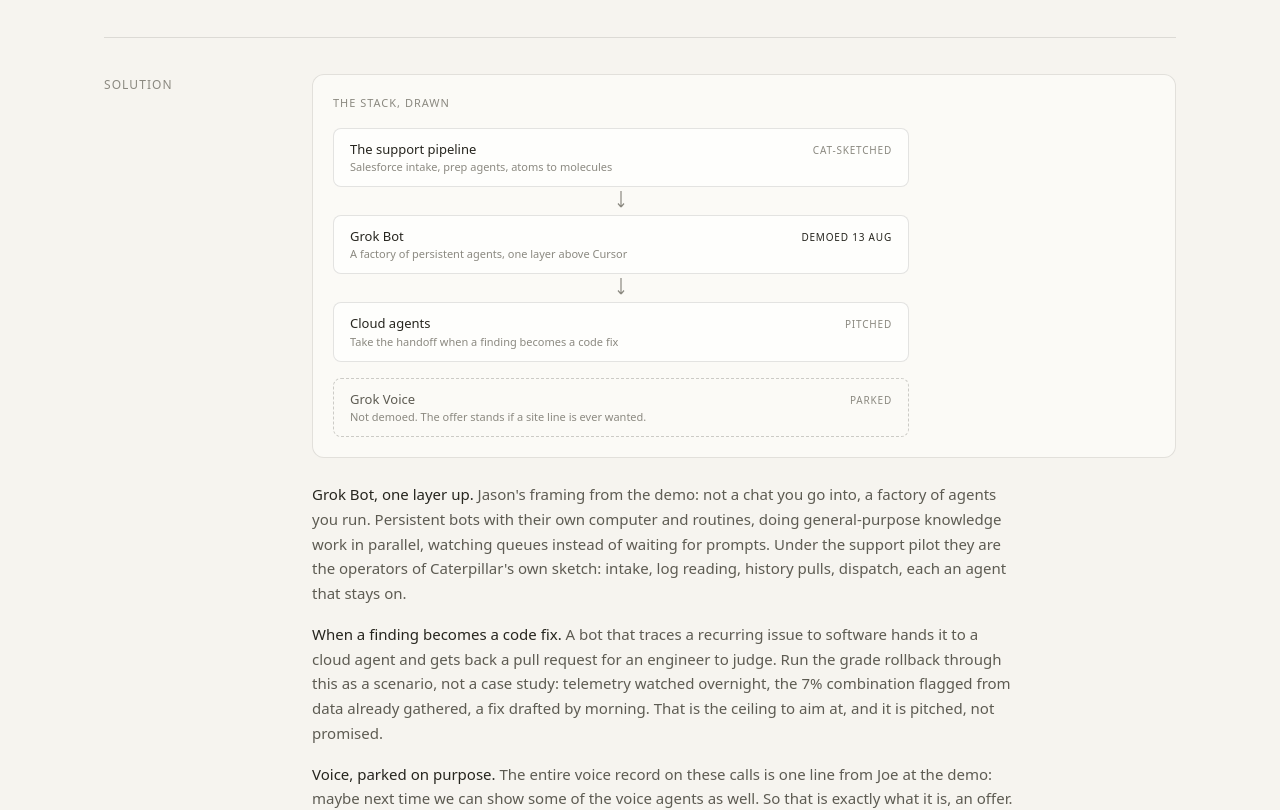
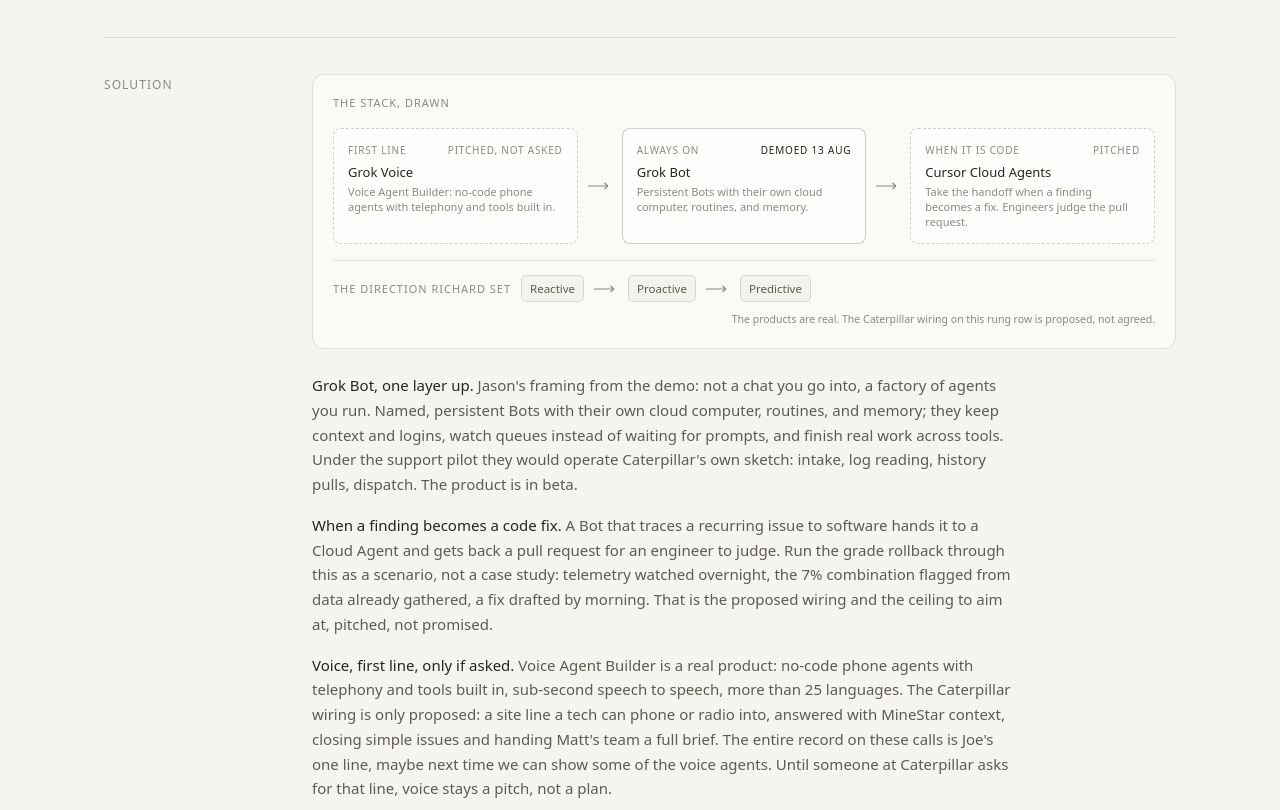
Before and after one commit to Speediing/cat-map, a Next.js app: page / in a window 1280 px wide. Shown: the part 6589-7399 px from the top of the page. Built offline with nearby package versions, Linux system fonts and the light colour scheme.

Commit message:
Rework the stack section from the old-site product sheets: three-rung row IA with honesty chips, product facts labeled pitch, wiring labeled proposed
Co-authored-by: Jason Wiker <jason.wiker@gmail.com>

```diff
--- a/src/components/diagrams.tsx
+++ b/src/components/diagrams.tsx
@@ -44,23 +44,6 @@ function ArrowRight({ className = "" }: { className?: string }) {
     >
       <path
         d="M0 4h20m0 0l-3.5-3M20 4l-3.5 3"
-        fill="none"
-        stroke="currentColor"
-        strokeWidth="1.2"
-      />
-    </svg>
-  );
-}
-
-function ArrowDown({ className = "" }: { className?: string }) {
-  return (
-    <svg
-      viewBox="0 0 8 20"
-      aria-hidden
-      className={`h-5 w-2 shrink-0 text-ink-faint ${className}`}
-    >
-      <path
-        d="M4 0v16m0 0l-3-3.5M4 16l3-3.5"
         fill="none"
         stroke="currentColor"
         strokeWidth="1.2"
@@ -233,45 +216,51 @@ export function SupportFlow() {
 
 export function SupportStack() {
   return (
-    <DiagramPanel caption={stackDiagram.caption}>
-      <div className="max-w-[36rem]">
-        {stackDiagram.layers.map((layer, index) => (
-          <Fragment key={layer.name}>
-            {index > 0 ? (
-              <div className="flex justify-center py-1">
-                <ArrowDown />
+    <DiagramPanel caption={stackDiagram.caption} minWidth="44rem">
+      <div className="flex items-stretch gap-2.5">
+        {stackDiagram.rungs.map((rung, index) => (
+          <Fragment key={rung.name}>
+            {index > 0 ? <ArrowRight className="w-5 self-center" /> : null}
+            <div
+              className={`flex-1 rounded-lg border bg-white/70 p-3.5 ${
+                rung.status === "Demoed 13 Aug"
+                  ? "border-hairline-strong"
+                  : "border-dashed border-hairline-strong"
+              }`}
+            >
+              <div className="flex items-baseline justify-between gap-3">
+                <span className="font-mono text-[10px] uppercase tracking-[0.08em] text-ink-faint">
+                  {rung.role}
+                </span>
+                <span
+                  className={`font-mono text-[10px] uppercase tracking-[0.08em] ${
+                    rung.status === "Demoed 13 Aug" ? "text-ink" : "text-ink-faint"
+                  }`}
+                >
+                  {rung.status}
+                </span>
               </div>
-            ) : null}
-            <div className="flex items-baseline justify-between gap-4 rounded-lg border border-hairline bg-white/70 px-4 py-3">
-              <div>
-                <div className="text-[13px] leading-tight font-medium">{layer.name}</div>
-                <div className="mt-0.5 text-[11px] leading-snug text-ink-faint">
-                  {layer.sub}
-                </div>
-              </div>
-              <span
-                className={`shrink-0 font-mono text-[10px] uppercase tracking-[0.08em] ${
-                  layer.status === "Demoed 13 Aug" ? "text-ink" : "text-ink-faint"
-                }`}
-              >
-                {layer.status}
-              </span>
+              <div className="mt-1.5 text-[13px] leading-tight font-medium">{rung.name}</div>
+              <p className="mt-1 text-[11px] leading-snug text-ink-faint">{rung.sub}</p>
             </div>
           </Fragment>
         ))}
-        <div className="mt-4 flex items-baseline justify-between gap-4 rounded-lg border border-dashed border-hairline-strong px-4 py-3">
-          <div>
-            <div className="text-[13px] leading-tight font-medium text-ink-muted">
-              {stackDiagram.aside.name}
-            </div>
-            <div className="mt-0.5 text-[11px] leading-snug text-ink-faint">
-              {stackDiagram.aside.sub}
-            </div>
-          </div>
-          <span className="shrink-0 font-mono text-[10px] uppercase tracking-[0.08em] text-ink-faint">
-            {stackDiagram.aside.status}
-          </span>
-        </div>
+      </div>
+      <div className="mt-4 flex flex-wrap items-center gap-2.5 border-t border-hairline pt-3.5">
+        <span className="text-[11px] uppercase tracking-[0.09em] text-ink-faint">
+          {stackDiagram.directionCaption}
+        </span>
+        {stackDiagram.direction.map((step, index) => (
+          <Fragment key={step}>
+            {index > 0 ? <ArrowRight className="w-5" /> : null}
+            <span className="rounded-[5px] border border-hairline bg-panel/50 px-2 py-1 text-[11.5px] text-ink-muted">
+              {step}
+            </span>
+          </Fragment>
+        ))}
+        <span className="ml-auto font-mono text-[10.5px] text-ink-faint">
+          {stackDiagram.footnote}
+        </span>
       </div>
     </DiagramPanel>
   );
--- a/src/content/plan.ts
+++ b/src/content/plan.ts
@@ -323,38 +323,43 @@ export const support = {
   note: "MineStar modernization follows as priority two." as string | null,
 };
 
-/** Stack diagram: what sits under the support pipeline, with honest status chips. */
+/**
+ * Stack diagram: the three-rung row under the support pipeline.
+ * Status chips carry the honesty: demoed vs pitched vs never asked for.
+ */
 export const stackDiagram = {
   caption: "The stack, drawn",
-  layers: [
+  rungs: [
     {
-      name: "The support pipeline",
-      sub: "Salesforce intake, prep agents, atoms to molecules",
-      status: "Cat-sketched",
+      name: "Grok Voice",
+      role: "First line",
+      sub: "Voice Agent Builder: no-code phone agents with telephony and tools built in.",
+      status: "Pitched, not asked",
     },
     {
       name: "Grok Bot",
-      sub: "A factory of persistent agents, one layer above Cursor",
+      role: "Always on",
+      sub: "Persistent Bots with their own cloud computer, routines, and memory.",
       status: "Demoed 13 Aug",
     },
     {
-      name: "Cloud agents",
-      sub: "Take the handoff when a finding becomes a code fix",
+      name: "Cursor Cloud Agents",
+      role: "When it is code",
+      sub: "Take the handoff when a finding becomes a fix. Engineers judge the pull request.",
       status: "Pitched",
     },
   ],
-  aside: {
-    name: "Grok Voice",
-    sub: "Not demoed. The offer stands if a site line is ever wanted.",
-    status: "Parked",
-  },
+  directionCaption: "The direction Richard set",
+  direction: ["Reactive", "Proactive", "Predictive"],
+  footnote:
+    "The products are real. The Caterpillar wiring on this rung row is proposed, not agreed.",
 };
 
 export const stack = {
   id: "stack",
   kicker: "Under priority one",
   title: "The stack under support",
-  lede: "What SpaceXAI would run beneath Richard's first pilot. Grok Bot is the piece Caterpillar has already seen and reacted to; cloud agents take the code-fix handoff; voice agents stay parked until someone asks for a site line.",
+  lede: "Three rungs under Richard's first pilot: Grok Voice as the proposed first line, Grok Bot always on, Cursor Cloud Agents when it is code. The products are real; the Caterpillar wiring stays labeled proposed. Grok Bot is the rung Caterpillar has seen and reacted to.",
   problem: [
     "Our read of the build: Swaran's atoms and molecules need an operator. Something has to keep the small agents alive, hand them tickets, watch their output, and escalate what matters, around the clock. A chat window does not do that, and most of support is general-purpose knowledge work that never touches an IDE.",
     "Caterpillar has seen the layer that does. Grok Bot was demoed on 13 August. Ritesh: \"what you're showing here is exactly what I had in mind when it comes to support.\" Sai's words: \"nothing less than a magic.\" Swaran asked for access before the call ended, and Dustin's question the next day was the right one, whether data leaves the four walls. Same answer as Cursor: it does not.",
@@ -362,15 +367,15 @@ export const stack = {
   solution: [
     {
       lead: "Grok Bot, one layer up.",
-      text: "Jason's framing from the demo: not a chat you go into, a factory of agents you run. Persistent bots with their own computer and routines, doing general-purpose knowledge work in parallel, watching queues instead of waiting for prompts. Under the support pilot they are the operators of Caterpillar's own sketch: intake, log reading, history pulls, dispatch, each an agent that stays on.",
+      text: "Jason's framing from the demo: not a chat you go into, a factory of agents you run. Named, persistent Bots with their own cloud computer, routines, and memory; they keep context and logins, watch queues instead of waiting for prompts, and finish real work across tools. Under the support pilot they would operate Caterpillar's own sketch: intake, log reading, history pulls, dispatch. The product is in beta.",
     },
     {
       lead: "When a finding becomes a code fix.",
-      text: "A bot that traces a recurring issue to software hands it to a cloud agent and gets back a pull request for an engineer to judge. Run the grade rollback through this as a scenario, not a case study: telemetry watched overnight, the 7% combination flagged from data already gathered, a fix drafted by morning. That is the ceiling to aim at, and it is pitched, not promised.",
+      text: "A Bot that traces a recurring issue to software hands it to a Cloud Agent and gets back a pull request for an engineer to judge. Run the grade rollback through this as a scenario, not a case study: telemetry watched overnight, the 7% combination flagged from data already gathered, a fix drafted by morning. That is the proposed wiring and the ceiling to aim at, pitched, not promised.",
     },
     {
-      lead: "Voice, parked on purpose.",
-      text: "The entire voice record on these calls is one line from Joe at the demo: maybe next time we can show some of the voice agents as well. So that is exactly what it is, an offer. If Caterpillar ever wants a site support line, we demo voice agents at a working session. Until someone asks, voice is a pitch, not a plan.",
+      lead: "Voice, first line, only if asked.",
+      text: "Voice Agent Builder is a real product: no-code phone agents with telephony and tools built in, sub-second speech to speech, more than 25 languages. The Caterpillar wiring is only proposed: a site line a tech can phone or radio into, answered with MineStar context, closing simple issues and handing Matt's team a full brief. The entire record on these calls is Joe's one line, maybe next time we can show some of the voice agents. Until someone at Caterpillar asks for that line, voice stays a pitch, not a plan.",
     },
   ] satisfies Beat[],
   nextSteps: [
```
